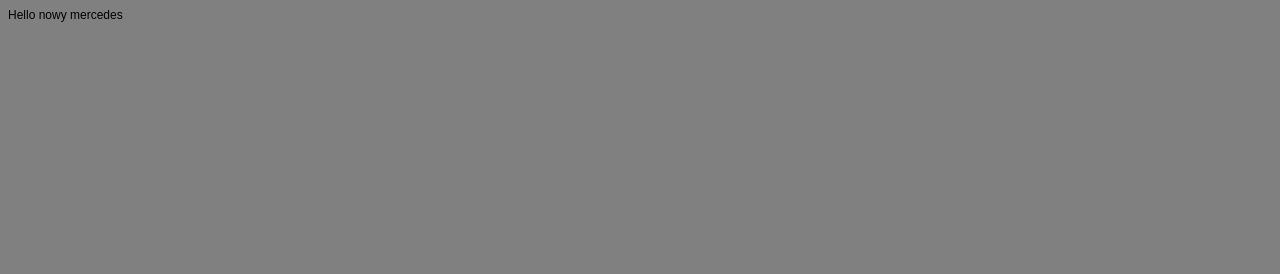
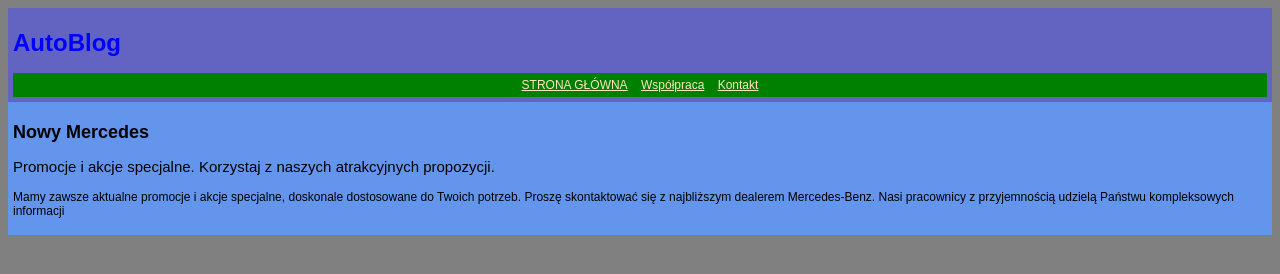
Before and after one commit to davento/html, a plain HTML site: page nowy_mercedes.html in a window 1280 px wide. Drawn offline with Linux system fonts and the light colour scheme.

Commit message:
article styles

```diff
--- /dev/null
+++ b/article.css
@@ -0,0 +1,3 @@
+p.intro {
+    font-size: 15px;
+}
--- a/nowy_mercedes.html
+++ b/nowy_mercedes.html
@@ -4,8 +4,37 @@
         <meta charset="UTF-8">
         <title>AutoBlog.pl</title>
         <link rel="stylesheet" href="style.css" type="text/css">
+        <link rel="stylesheet" href="article.css" type="text/css">
     </head>
     <body>
-        Hello nowy mercedes
+            <header>
+                    <h1 class="top-headline">AutoBlog</h1>
+                    <nav>
+                        <a class="main-link" href="index.html">Strona główna</a>
+                        <a href="wspolpraca.html">Współpraca</a>
+                        <a href="kontakt.html">Kontakt</a>
+                    </nav>
+                </header>
+
+        <main>
+            <section>
+                    <h1>Nowy Mercedes</h1>
+                    <article>
+                        <p class="intro">
+                                Promocje i akcje specjalne.
+                                Korzystaj z naszych atrakcyjnych propozycji.
+                        </p>
+
+                        <p>
+                                Mamy zawsze aktualne promocje i akcje specjalne,
+                                 doskonale dostosowane do Twoich potrzeb.
+
+                                Proszę skontaktować się z najbliższym dealerem
+                                Mercedes-Benz. Nasi pracownicy z przyjemnością
+                                udzielą Państwu kompleksowych informacji
+                        </p>
+                    </article>
+            </section>
+        </main>
     </body>
 </html>
```
